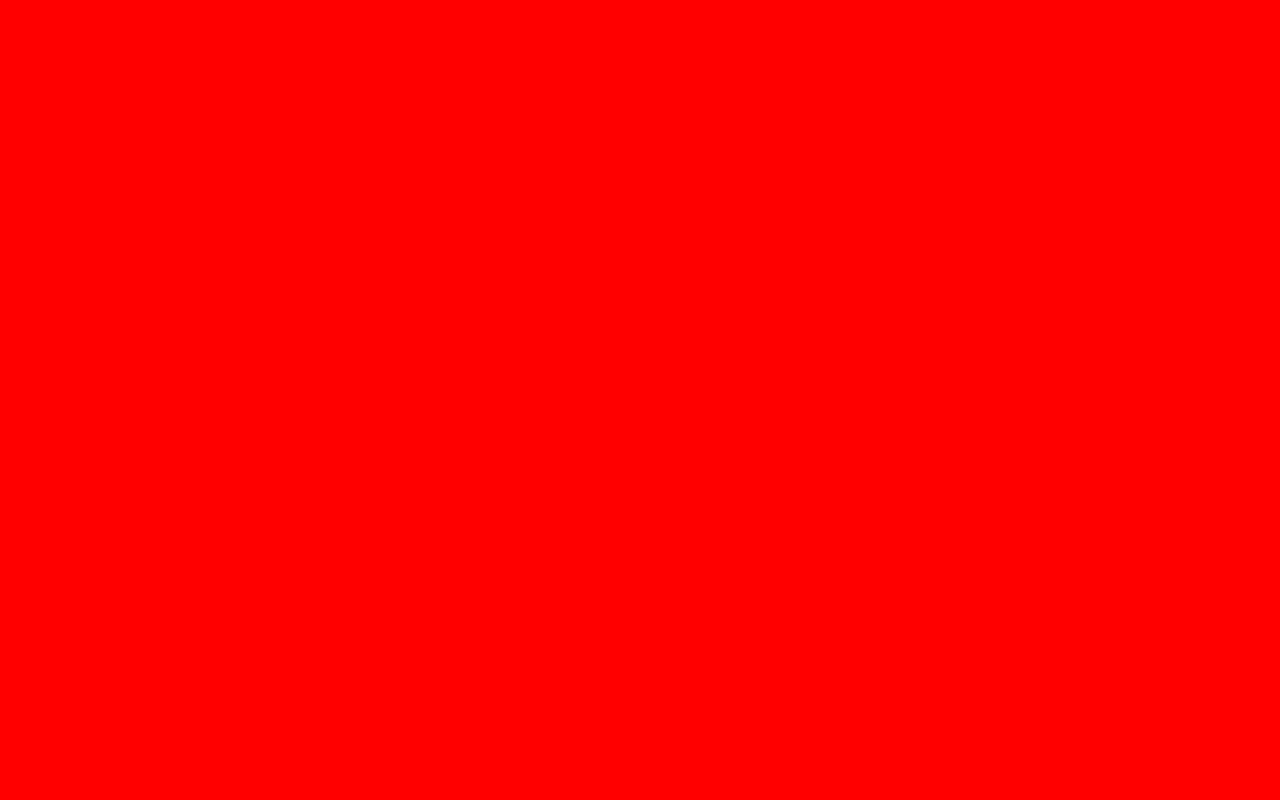
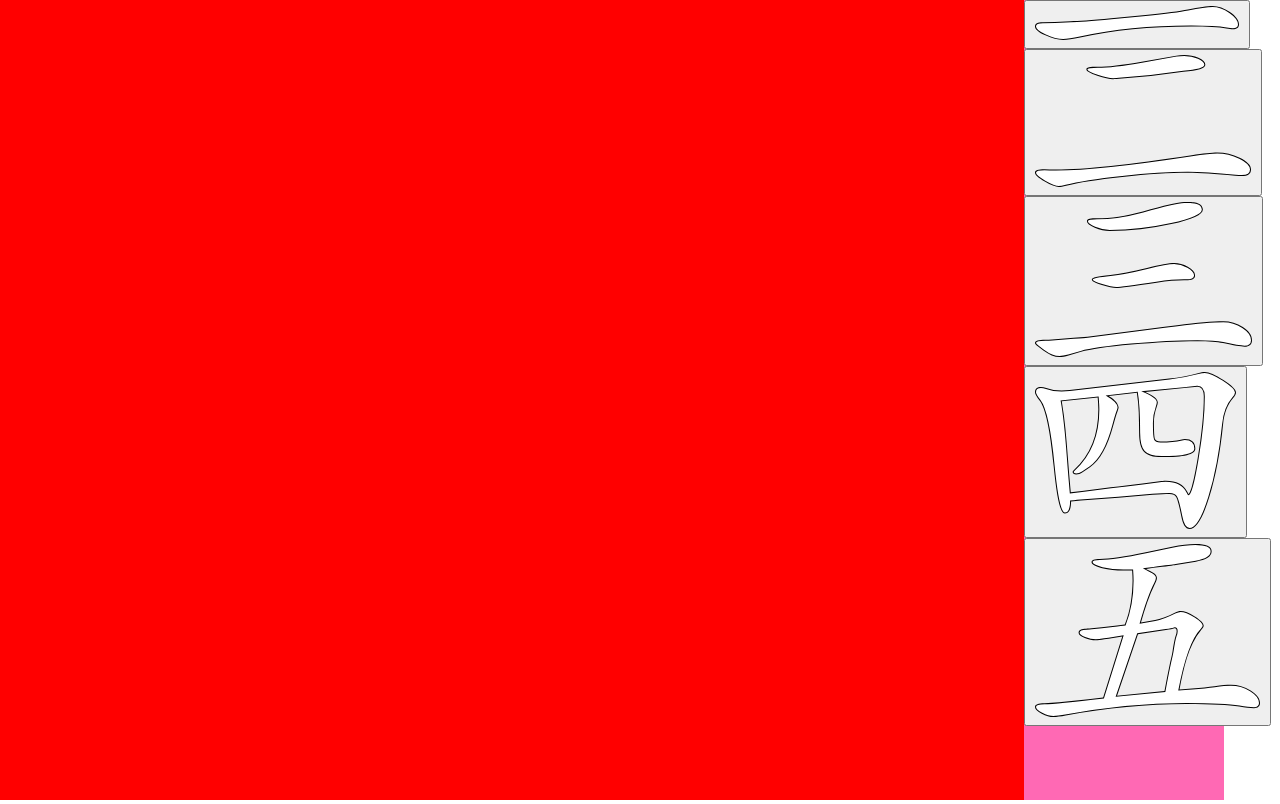
Before and after one commit to fac21/miniprojectcanvas-sakijo, a plain HTML site: page index.html in a window 1280 px wide. Drawn offline with Linux system fonts and the light colour scheme.

Commit message:
chinese characters added

```diff
--- a/index.html
+++ b/index.html
@@ -4,51 +4,20 @@
   <meta charset="UTF-8">
   <meta name="viewport" content="width=device-width, initial-scale=1.0">
   <meta name="description" content="">
-  <style>body, html { margin: 0; padding: 0; box-sizing: border-box;}</style>
+  <link rel=stylesheet href='style.css'>
   <title>Document</title>
 </head>
 <body>
-  <canvas width="100" height="100" style = "background-color: red;"></canvas>
-  <script>
-      let canvas = document.querySelector("canvas");
-      canvas.height = window.innerHeight;
-      canvas.width = window.innerWidth;
-      let ctx = canvas.getContext('2d');
-    //   console.log(ctx)
-    ctx.strokeStyle = "black";
-    ctx.lineCap = "round";
-    ctx.lineJoin = "round";
-
-    let lastX = 0;
-    let lastY = 0;
-
-    let isDrawing = false;
-
-    function draw(e) {
-        // isDrawing = true;
-        if (!isDrawing) {
-            return;
-        }
-
-        ctx.beginPath();
-        ctx.moveTo(lastX, lastY);
-        ctx.lineTo(e.offsetX, e.offsetY);
-        ctx.stroke();
-        lastX = e.offsetX;
-        lastY = e.offsetY;
-    }
-
-    document.addEventListener("mousedown",  () => {
-        isDrawing = true;
-    });
-    document.addEventListener("mousemove", draw);
-    document.addEventListener("mouseout", () => {
-        isDrawing = false;
-    });
-    document.addEventListener("mouseup", () => {
-        isDrawing = false;
-    });
-
-  </script>
+  <div class="container">
+    <canvas style = "background-color: red;"></canvas>
+    <div class='div' style="background-color: hotpink">
+    <button data-number='one'><img src='images/one.svg'></button>
+    <button data-number='two'><img src='images/two.svg'></button>
+    <button data-number='three'><img src='images/three.svg'></button>
+    <button data-number='four'><img src='images/four.svg'></button>
+    <button data-number='five'><img src='images/five.svg'></button>
+    </div>
+</div>
+  <script src='script.js'></script>
 </body>
 </html>
--- /dev/null
+++ b/script.js
@@ -0,0 +1,48 @@
+// Drawing Functionality
+let canvas = document.querySelector("canvas");
+canvas.height = window.innerHeight;
+canvas.width = (window.innerWidth * 0.8);
+let ctx = canvas.getContext('2d');
+ctx.strokeStyle = "black";
+ctx.lineCap = "round";
+ctx.lineJoin = "round";
+ctx.lineWidth = 25;
+let lastX = 0;
+let lastY = 0;
+
+let isDrawing = false;
+
+function draw(e) {
+    if (!isDrawing) {
+        return;
+    }
+    ctx.beginPath();
+    ctx.moveTo(lastX, lastY);
+    ctx.lineTo(e.offsetX, e.offsetY);
+    ctx.stroke();
+    [lastX, lastY] = [e.offsetX, e.offsetY];
+}
+
+canvas.addEventListener("mousedown",  (e) => {
+    isDrawing = true;
+    [lastX, lastY] = [e.offsetX, e.offsetY];
+});
+canvas.addEventListener("mousemove", draw);
+canvas.addEventListener("mouseleave", () => {
+    isDrawing = false;
+});
+canvas.addEventListener("mouseup", () => {
+    isDrawing = false;
+});
+
+
+// Add Characters
+let buttons = document.querySelectorAll('button');
+let isImage = false;
+buttons.forEach((btn) => btn.addEventListener("click", addImage))
+
+function addImage(e) {
+  ctx.clearRect(0, 0, canvas.width, canvas.height) //clears canvas
+  let img = e.target;
+  ctx.drawImage(img, 10, 10)
+}
--- /dev/null
+++ b/style.css
@@ -0,0 +1,12 @@
+body, html {
+  margin: 0;
+  padding: 0;
+  box-sizing: border-box;
+}
+.container{
+  display: flex;
+}
+
+.div{
+  width: 200px;
+}
```
Also changed, not shown: images/five.svg (added), images/four.svg (added), images/one.svg (added), images/three.svg (added), images/two.svg (added), 2 other files.
